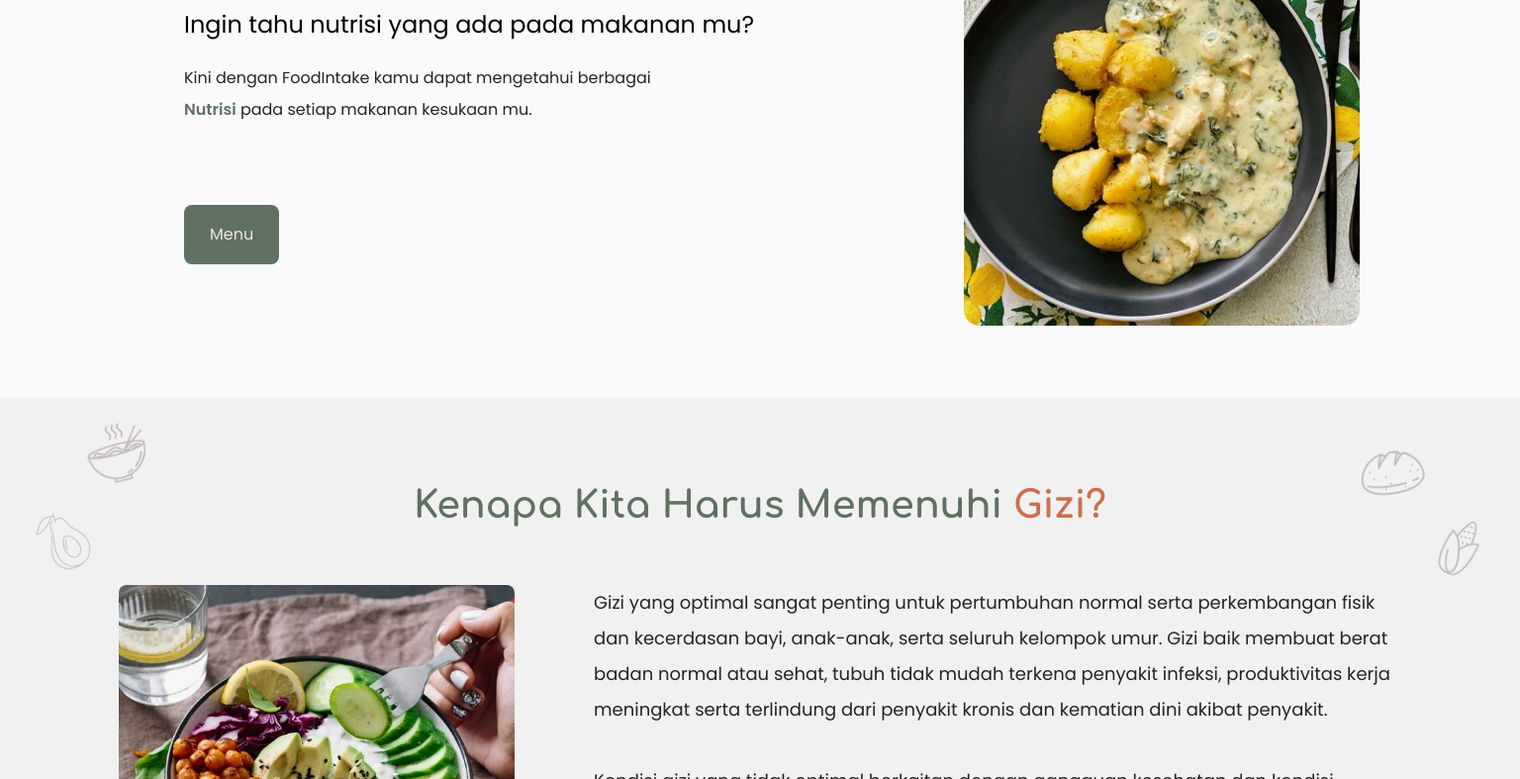
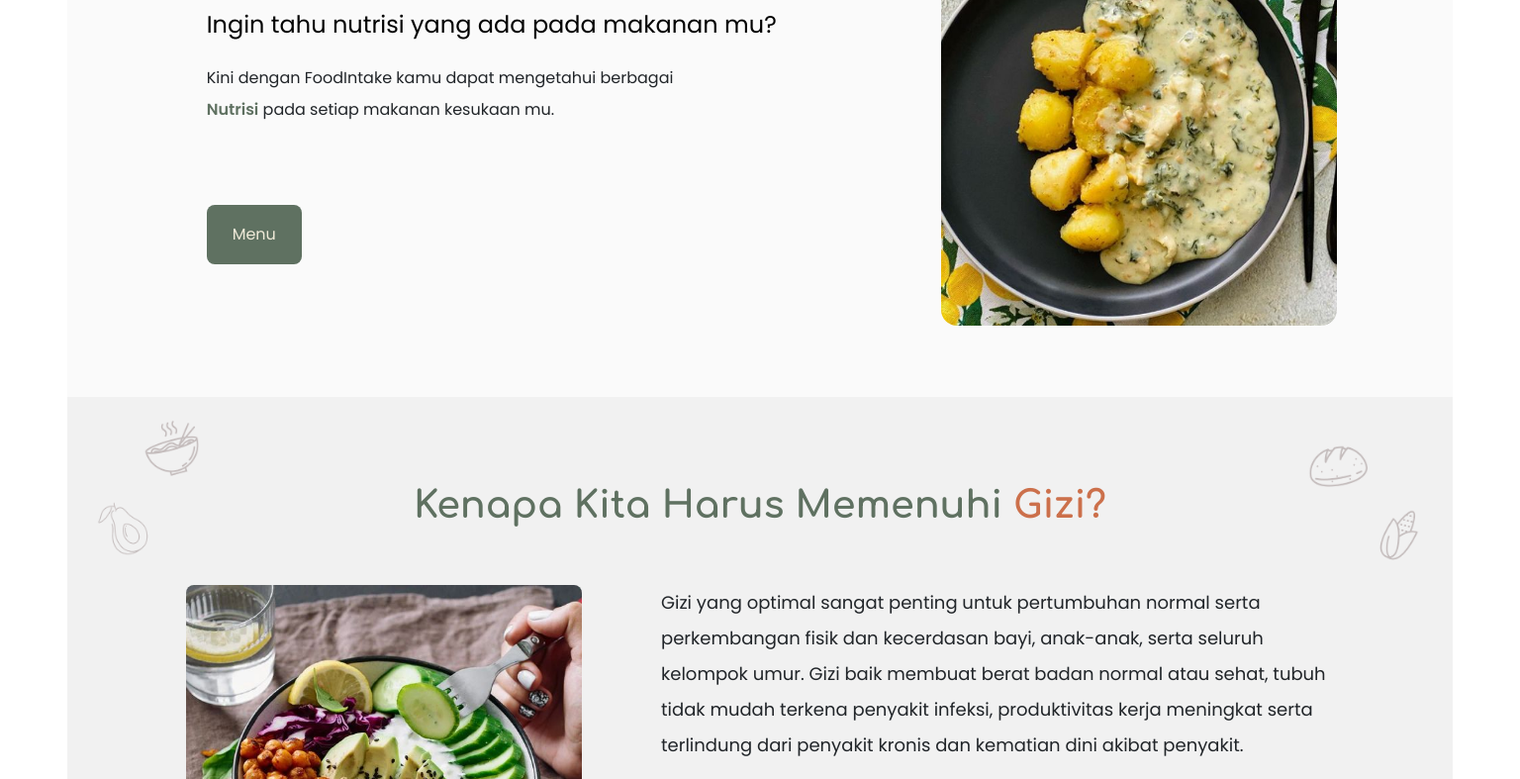
Before and after one commit to zianatulmuna/foodintake, a website built with webpack: page src/templates/index.html in a window 1536 px wide. Shown: the part 219-1006 px from the top of the page at 99% size. Built offline with nearby package versions, Linux system fonts and the light colour scheme; files whose address does not match are found by name; what serviceworker-webpack-plugin would draw is missing.

Commit message:
update responsive

```diff
--- a/src/styles/responsive.css
+++ b/src/styles/responsive.css
@@ -688,6 +688,11 @@
 }
 
 @media screen and (min-width: 1300px) {
+    body {
+        max-width: 1400px;
+        margin-left: auto;
+        margin-right: auto;
+    }
     main .fifth-main {
        padding: 50px 70;
     }
@@ -714,7 +719,7 @@
     .detail-page {
         background-color: #f1f1f1;
         margin: 0;
-        padding: 50px 80px;
+        padding: 50px;
     }
 
     .food {
```
